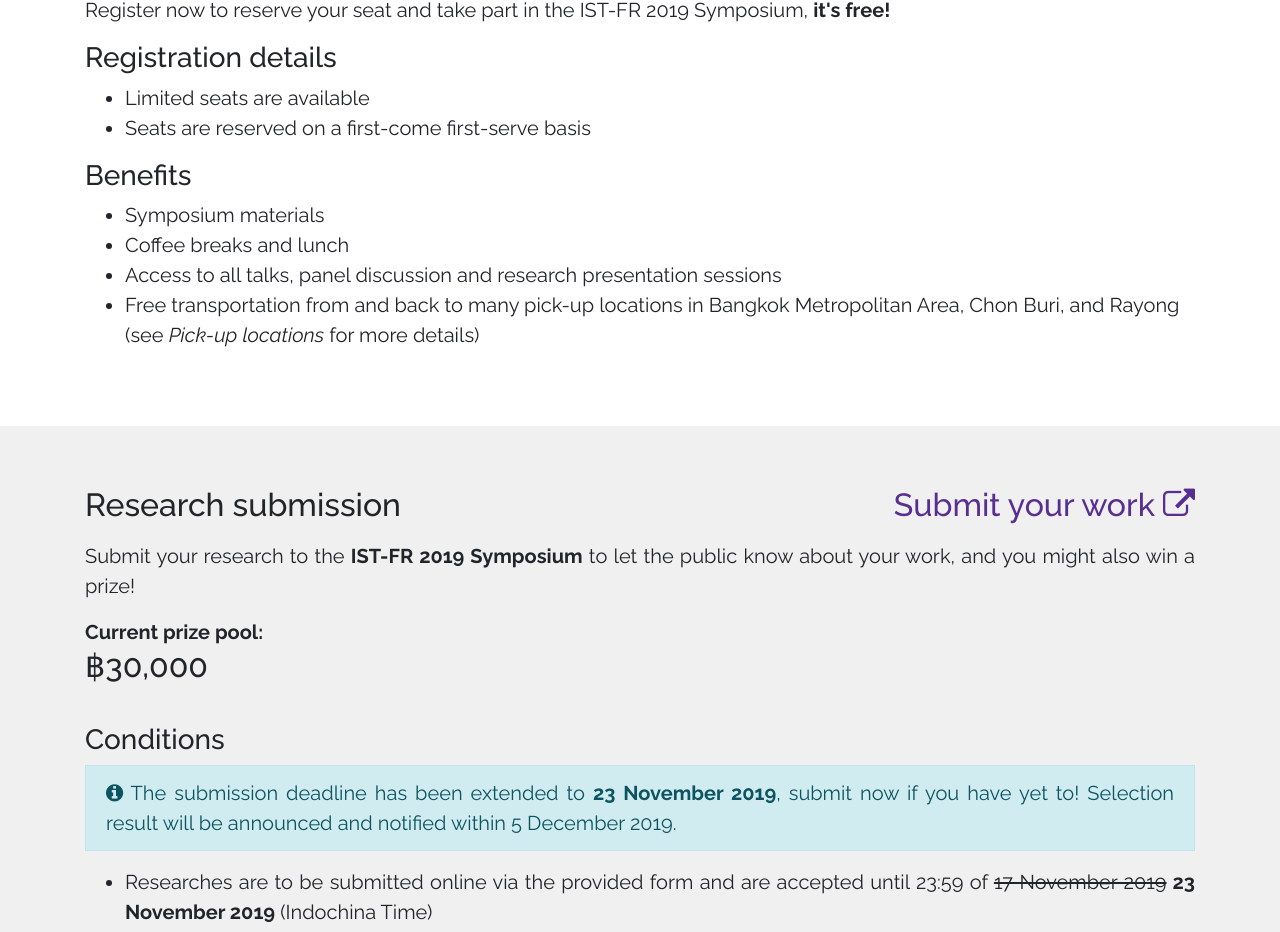
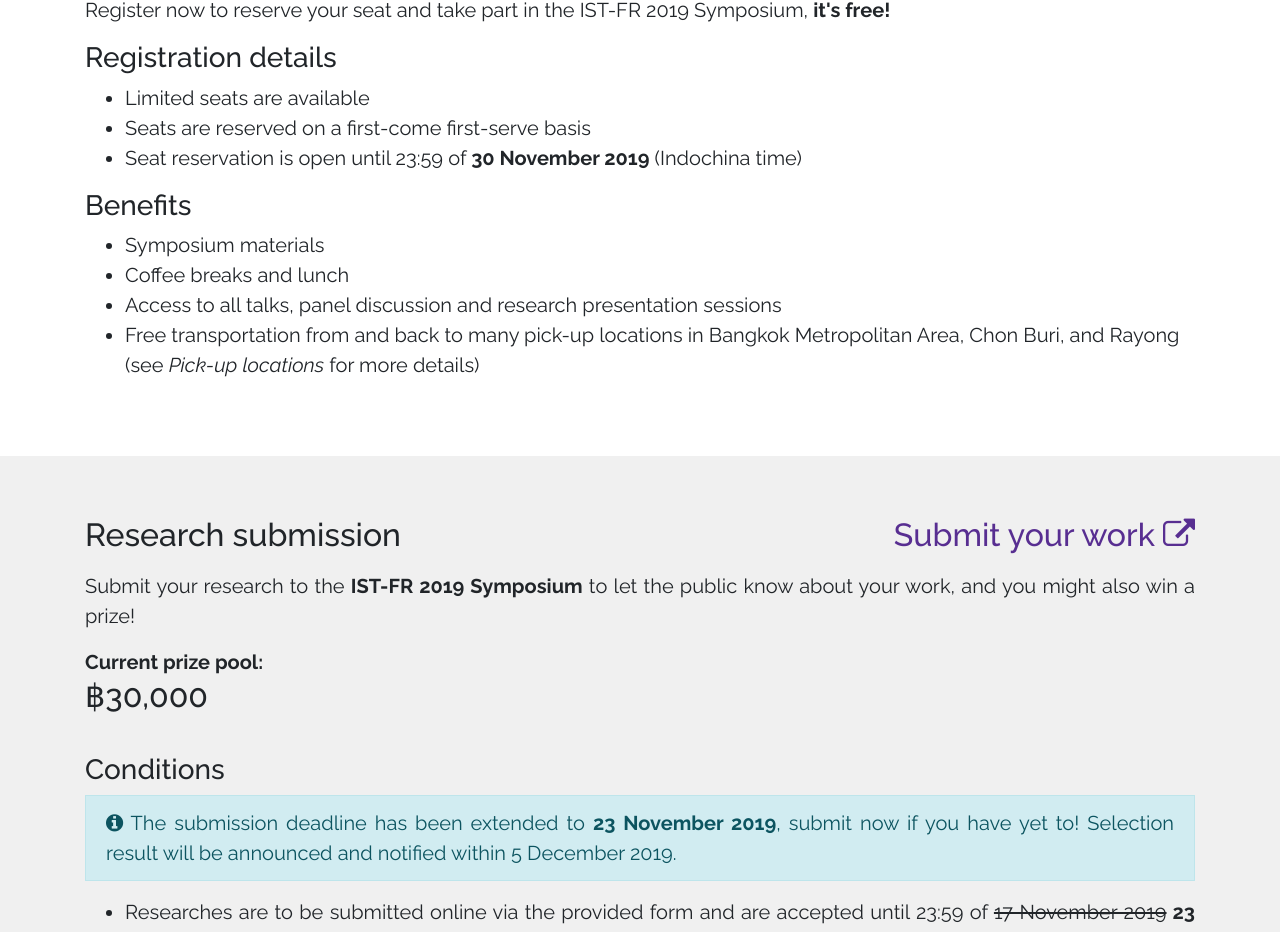
Before and after one commit to ist-fr/2019, a Vue app: page / in a window 1280 px wide. Shown: the part 5215-6147 px from the top of the page. Built offline with nearby package versions, Linux system fonts and the light colour scheme; what vue-scrollactive would draw is missing.

Commit message:
Update registration details

```diff
--- a/src/components/Home/Registration.vue
+++ b/src/components/Home/Registration.vue
@@ -24,6 +24,11 @@
             <li>
               Seats are reserved on a first-come first-serve basis
             </li>
+            <li>
+              Seat reservation is open until 23:59 of
+              <span class="font-weight-bold">30 November 2019</span> (Indochina
+              time)
+            </li>
           </ul>
           <h3>Benefits</h3>
           <ul>
```
